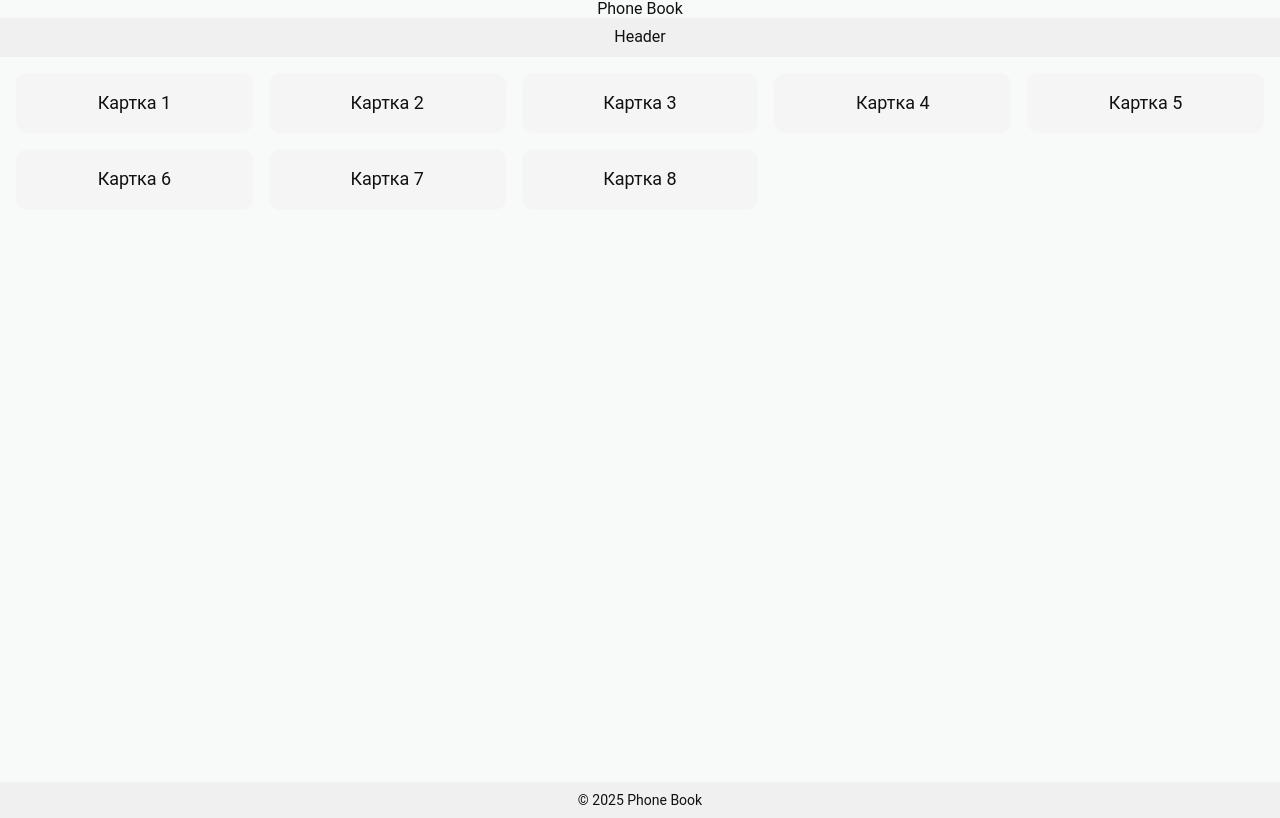
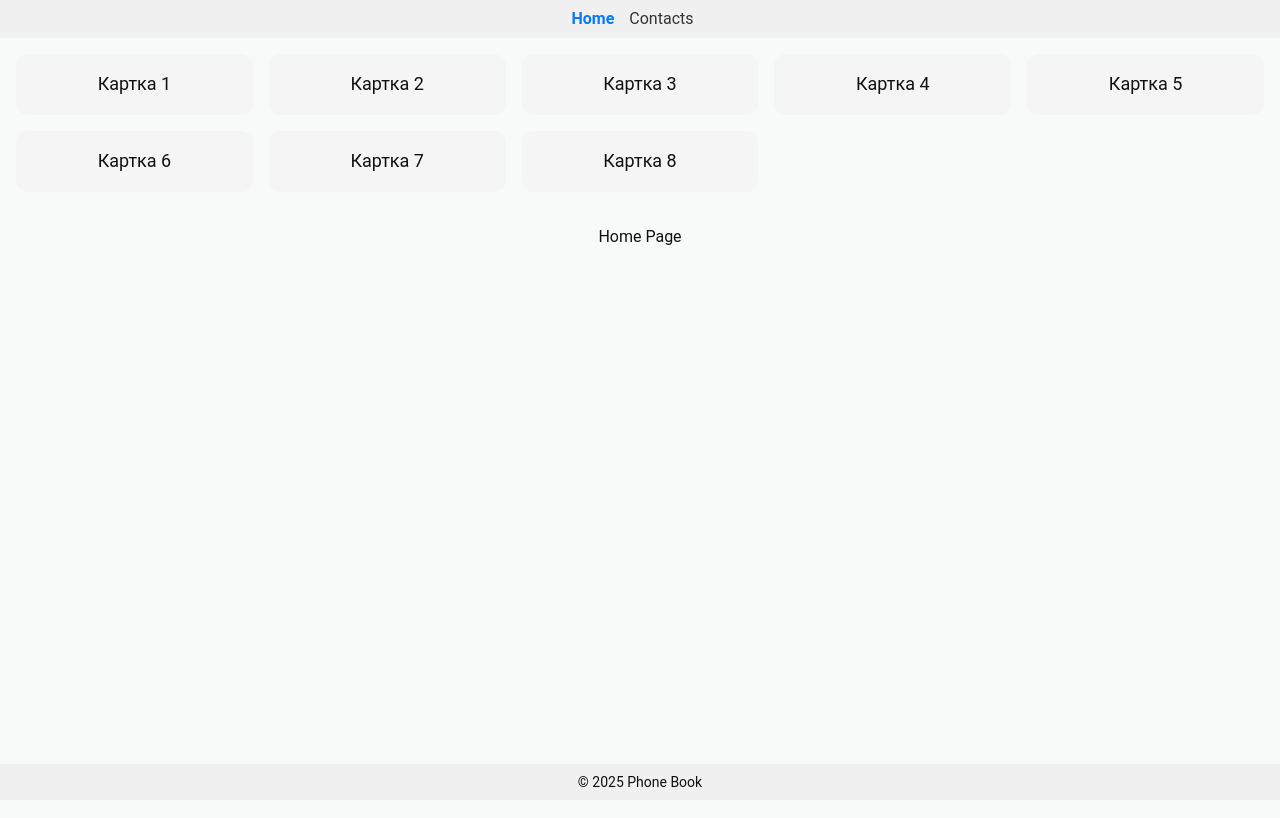
Before and after one commit to PetroMazuryk/phone-book-frontend, a React (Vite) app: page / in a window 1280 px wide. Built offline with nearby package versions, Linux system fonts and the light colour scheme.

Commit message:
add a page ContactsPage

```diff
--- a/src/App.jsx
+++ b/src/App.jsx
@@ -1,11 +1,17 @@
+import { BrowserRouter, Routes, Route } from 'react-router-dom';
+import ContactsPage from './pages/ContactsPage/ContactsPage';
 import Layout from './components/Layout/Layout';
 
 function App() {
   return (
-    <>
-      <div>Phone Book</div>
-      <Layout />
-    </>
+    <BrowserRouter basename={import.meta.env.BASE_URL}>
+      <Routes>
+        <Route path="/" element={<Layout />}>
+          <Route index element={<div>Home Page</div>} />
+          <Route path="contacts" element={<ContactsPage />} />
+        </Route>
+      </Routes>
+    </BrowserRouter>
   );
 }
 
--- a/src/components/Header/Header.jsx
+++ b/src/components/Header/Header.jsx
@@ -1,7 +1,30 @@
+import { Link, useLocation } from 'react-router-dom';
+
 import styles from './Header.module.css';
 
 const Header = () => {
-  return <header className={styles.headerContainer}>Header</header>;
+  const location = useLocation();
+
+  return (
+    <header className={styles.headerContainer}>
+      <Link
+        to="/"
+        className={`${styles.navLink} ${
+          location.pathname === '/' ? styles.activeLink : ''
+        }`}
+      >
+        Home
+      </Link>
+      <Link
+        to="/contacts"
+        className={`${styles.navLink} ${
+          location.pathname === '/contacts' ? styles.activeLink : ''
+        }`}
+      >
+        Contacts
+      </Link>
+    </header>
+  );
 };
 
 export default Header;
--- a/src/components/Header/Header.module.css
+++ b/src/components/Header/Header.module.css
@@ -2,3 +2,14 @@
     background-color: #f0f0f0;
     padding: 10px 20px;
 }
+
+.navLink {
+    margin-right: 15px;
+    text-decoration: none;
+    color: #333;
+}
+
+.activeLink {
+    font-weight: bold;
+    color: #007bff;
+}
--- /dev/null
+++ b/src/pages/ContactsPage/ContactsPage.jsx
@@ -0,0 +1,20 @@
+import ContactCard from '../../components/ContactCard/ContactCard';
+
+const mockContacts = [
+  { name: 'Alice', phone: '123-456-7890' },
+  { name: 'Bob', phone: '987-654-3210' },
+  { name: 'Charlie', phone: '555-555-5555' },
+];
+
+function ContactsPage() {
+  return (
+    <div>
+      <h2>Contacts</h2>
+      {mockContacts.map((contact, index) => (
+        <ContactCard key={index} name={contact.name} phone={contact.phone} />
+      ))}
+    </div>
+  );
+}
+
+export default ContactsPage;
```
